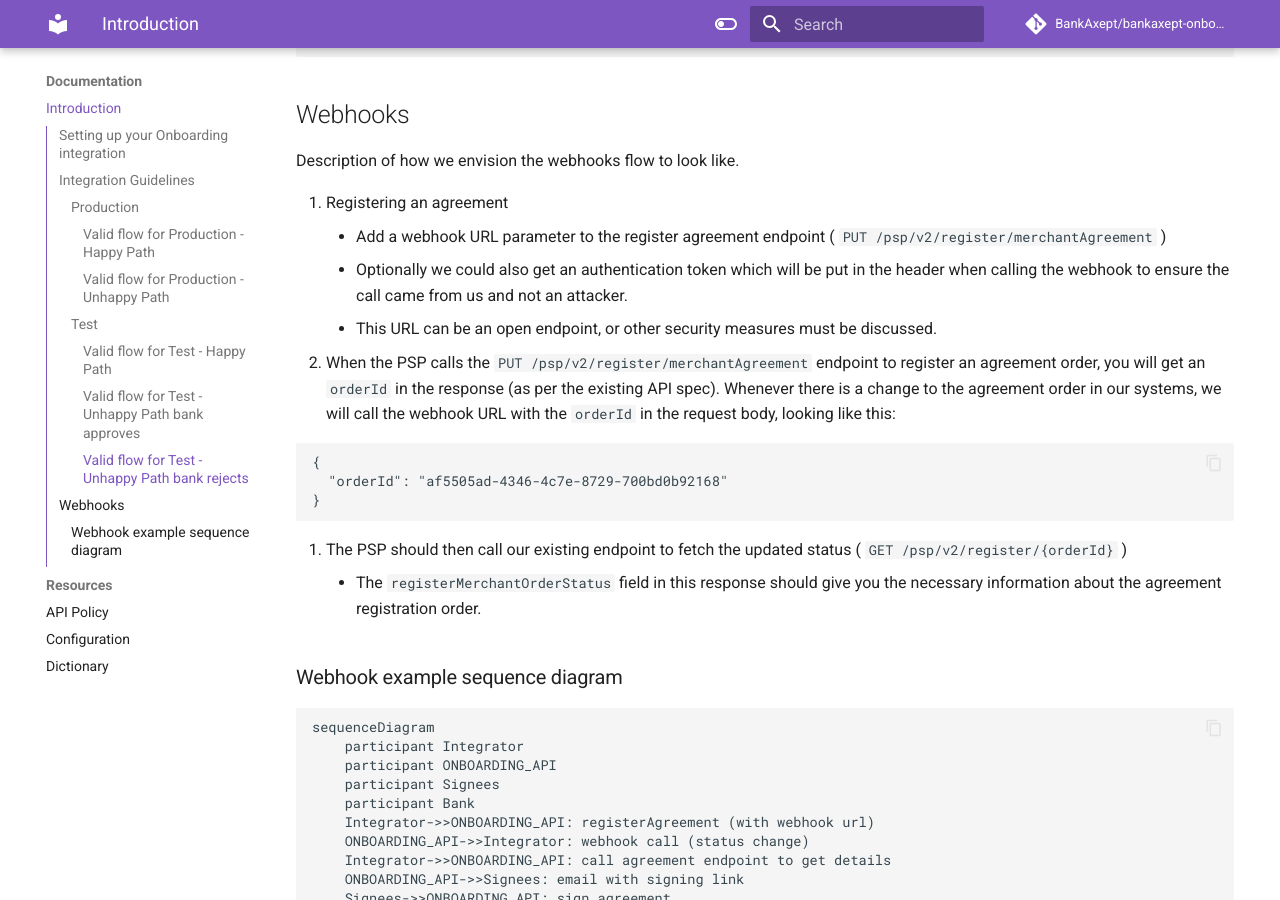
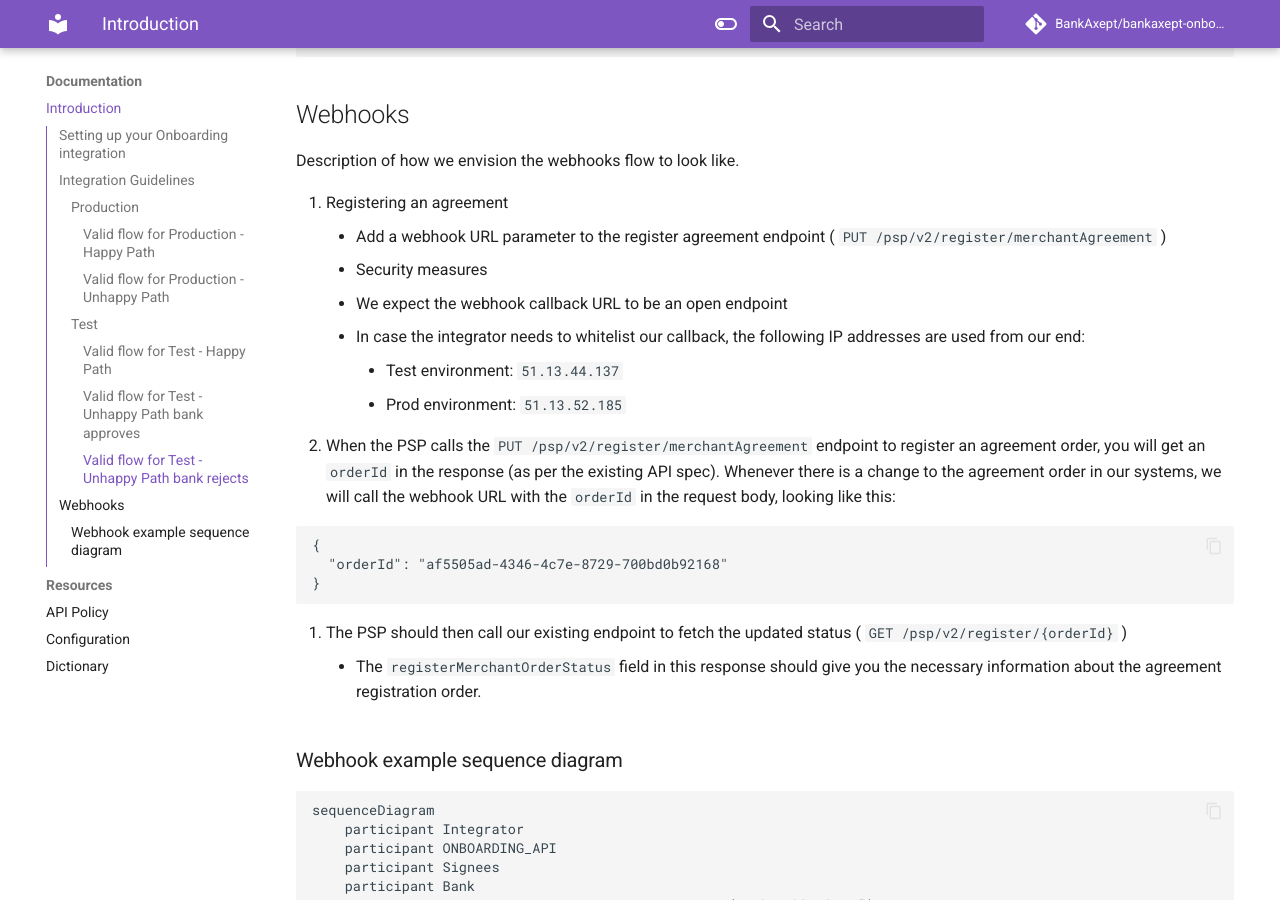
Before and after one commit to BankAxept/bankaxept-onboarding-external-documentation, an MkDocs documentation site: the page built from docs/getting_started.md, in a window 1280 px wide and 900 px high, scrolled down 3886 px. Built offline with MkDocs 1.6.1 and Material for MkDocs 9.7.7, drawn with Linux system fonts in a browser that asks for light colours; comment, search, counter and statistics services are not loaded.

Commit message:
Improve docs for webhook security (#15)
* webhook security doc. List our ip addresses

* yesssssssir

````diff
--- a/docs/getting_started.md
+++ b/docs/getting_started.md
@@ -181,8 +181,11 @@ Description of how we envision the webhooks flow to look like.
 
 1. Registering an agreement
     - Add a webhook URL parameter to the register agreement endpoint ( `PUT /psp/v2/register/merchantAgreement` )
-    - Optionally we could also get an authentication token which will be put in the header when calling the webhook to ensure the call came from us and not an attacker.
-    - This URL can be an open endpoint, or other security measures must be discussed.
+    - Security measures
+      - We expect the webhook callback URL to be an open endpoint
+      - In case the integrator needs to whitelist our callback, the following IP addresses are used from our end:
+        - Test environment: `51.13.44.137`
+        - Prod environment: `51.13.52.185`
 2. When the PSP calls the `PUT /psp/v2/register/merchantAgreement` endpoint to register an agreement order, you will get an `orderId` in the response (as per the existing API spec).
    Whenever there is a change to the agreement order in our systems, we will call the webhook URL with the `orderId` in the request body, looking like this:
 ```
````
